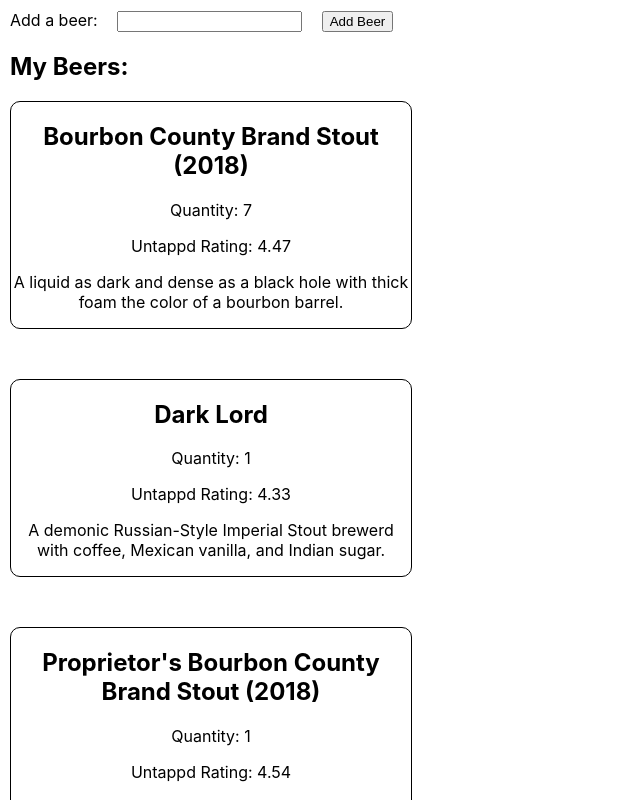
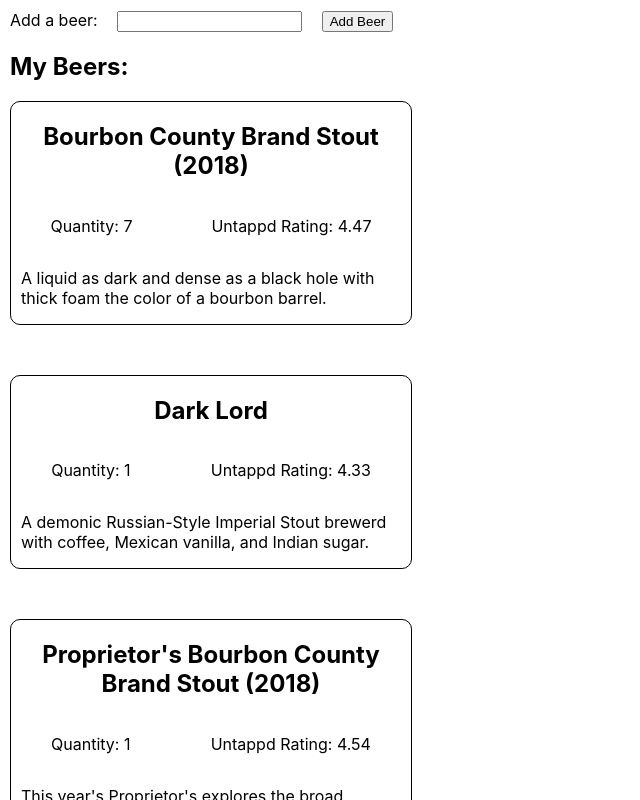
Before and after one commit to zzboncak/beer-cellar-react, a React (Create React App) app: page / in a window 1280 px wide. Shown: the top 800 px of the page, without its empty margins (0-640 px from the left). Built offline with nearby package versions, Linux system fonts and the light colour scheme.

Commit message:
added minor styling

```diff
--- a/src/beer.css
+++ b/src/beer.css
@@ -5,3 +5,14 @@
     margin-bottom: 50px;
     text-align: center;
 }
+
+.beer-description {
+    text-align: left;
+    padding-left: 10px;
+}
+
+.info-flex {
+    display: flex;
+    flex-direction: row;
+    justify-content: space-around;;
+}
--- a/src/beer.js
+++ b/src/beer.js
@@ -5,8 +5,10 @@
     return (
         <div className="beer-container">
             <h2 className="beer-name">{props.beer_name}</h2>
-            <p>Quantity: <span className="beer-quantity">{props.quantity}</span></p>
-            <p>Untappd Rating: <span className="beer-rating">{props.rating}</span></p>
+            <div className="info-flex">
+                <p>Quantity: <span className="beer-quantity">{props.quantity}</span></p>
+                <p>Untappd Rating: <span className="beer-rating">{props.rating}</span></p>
+            </div>
             <p className="beer-description">{props.description}</p>
         </div>
     )
--- a/src/store.js
+++ b/src/store.js
@@ -23,7 +23,8 @@
     {
         id: "4",
         beer_name: "Pliney the Elder",
-        quantity: 4.52,
+        quantity: 4,
+        rating: 4.52,
         description: "A very good IPA.",
     },
 ];
```
